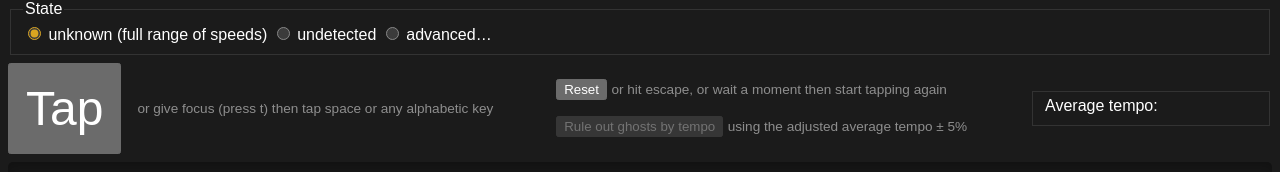
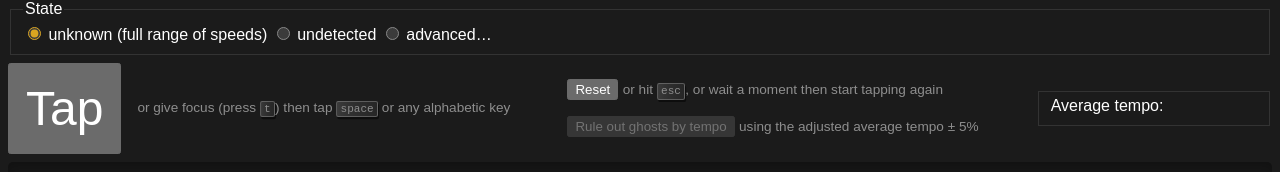
Before and after one commit to tremby/mementophobia, a plain HTML site: page src/index.html in a window 1280 px wide. Shown: the part 729-901 px from the top of the page. Drawn offline with Linux system fonts and the light colour scheme; a web font is replaced by a local one.

Commit message:
Style keystrokes

```diff
--- a/src/index.html
+++ b/src/index.html
@@ -1985,12 +1985,12 @@
 						<div id="tap-button-box">
 							<div class="flex">
 								<button id="tap" type="button">Tap</button>
-								<span class="help">or give focus (press t) then tap space or any alphabetic key</span>
+								<span class="help">or give focus (press <kbd>t</kbd>) then tap <kbd>space</kbd> or any alphabetic key</span>
 							</div>
 							<div>
 								<p>
 									<button id="reset-tempo" type="button">Reset</button>
-									<span class="help">or hit escape, or wait a moment then start tapping again</span>
+									<span class="help">or hit <kbd>esc</kbd>, or wait a moment then start tapping again</span>
 								</p>
 								<p>
 									<button id="narrow-by-tempo" type="button" disabled>Rule out ghosts by tempo</button>
--- a/src/style.css
+++ b/src/style.css
@@ -354,3 +354,12 @@ footer {
 	opacity: 0.6;
 	padding: 4rem 0;
 }
+
+kbd {
+	display: inline-block;
+	padding: 0.1em 0.3em;
+	border: 1px solid color-mix(in srgb, currentColor 50%, transparent);
+	border-radius: 0.2em;
+	background-image: linear-gradient(to right, color-mix(in srgb, currentColor 30%, transparent), 30%, color-mix(in srgb, currentColor 10%, transparent));
+	box-shadow: 0.1em 0.2em 0 black;
+}
```
